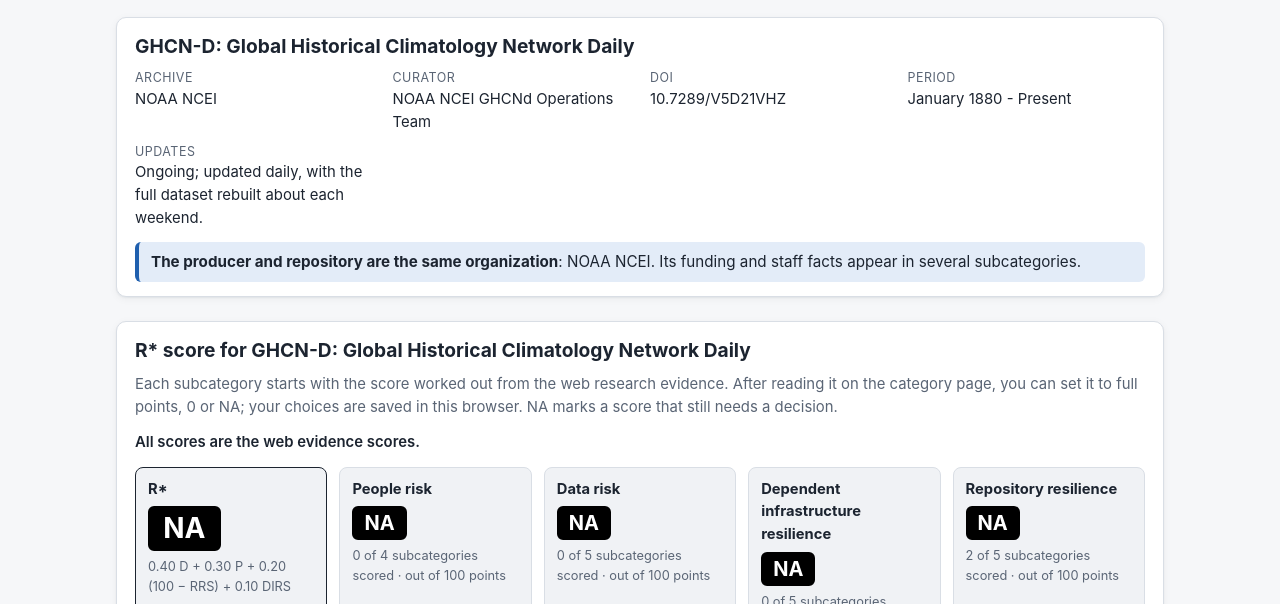
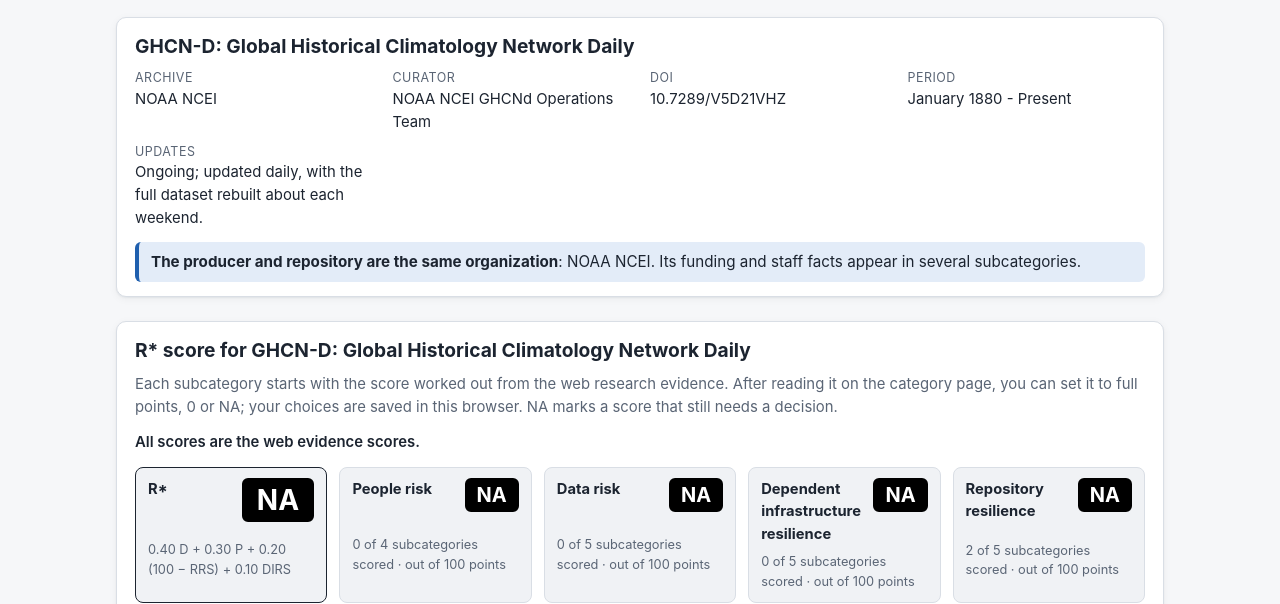
Before and after one commit to lmerchant/Rstar_precipitation-relationships, a plain HTML site: page app/index.html in a window 1280 px wide. Shown: the part 196-800 px from the top of the page. Drawn offline with Linux system fonts and the light colour scheme.

Commit message:
Pin each R* score box's score to its top-right corner
The score boxes on the landing page stacked title, score and note, so a
title that wrapped to more lines pushed its score lower than the others.
The boxes now use a grid: title top left, score top right, note below.

Co-Authored-By: Claude Opus 5.5 <noreply@anthropic.com>

```diff
--- a/app/assets/styles.css
+++ b/app/assets/styles.css
@@ -234,7 +234,12 @@ h2 { font-size: 1.2rem; margin: 0 0 8px; }
 .score-panel { background: var(--surface); border: 1px solid var(--border); border-radius: var(--radius); padding: 14px 18px; margin-bottom: 24px; box-shadow: var(--shadow); }
 .score-intro { margin: 0 0 12px; color: var(--muted); font-size: 0.93rem; }
 .score-row { display: grid; grid-template-columns: repeat(auto-fit, minmax(min(100%, 160px), 1fr)); gap: 12px; margin-bottom: 12px; }
-.score-tile { display: flex; flex-direction: column; align-items: flex-start; gap: 6px; padding: 10px 12px; border: 1px solid var(--border); border-radius: 8px; background: var(--surface-2); }
+/* Label top left, score pinned top right, note underneath across the tile, so every score sits in the same place
+   however many lines the label wraps to. */
+.score-tile { display: grid; grid-template-columns: minmax(0, 1fr) auto; grid-template-areas: "label value" "note note"; align-items: start; column-gap: 10px; row-gap: 6px; padding: 10px 12px; border: 1px solid var(--border); border-radius: 8px; background: var(--surface-2); }
+.score-tile > .score-label { grid-area: label; }
+.score-tile > .score-value { grid-area: value; justify-self: end; }
+.score-tile > .score-note { grid-area: note; }
 .score-tile.total { border-color: var(--text); }
 .score-label { font-weight: 650; font-size: 0.92rem; }
 .score-note { font-size: 0.8rem; color: var(--muted); }
```
